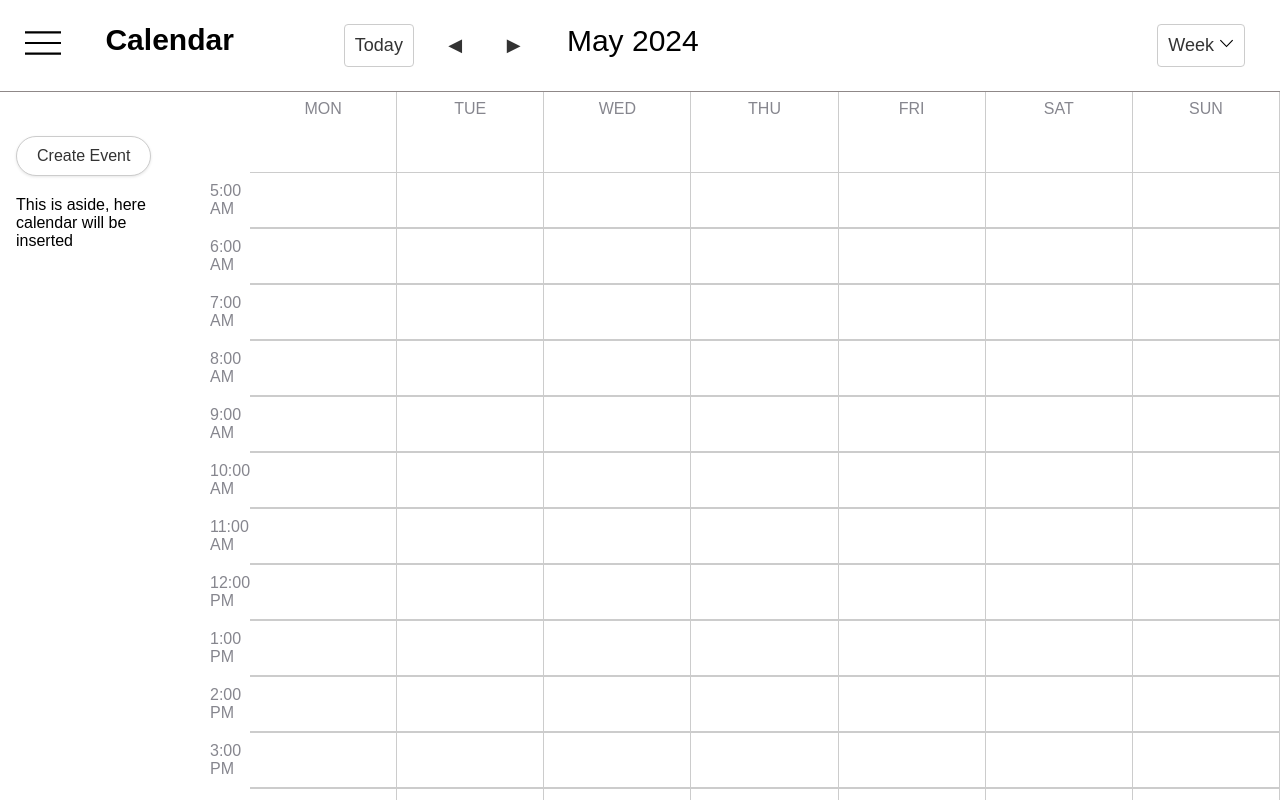
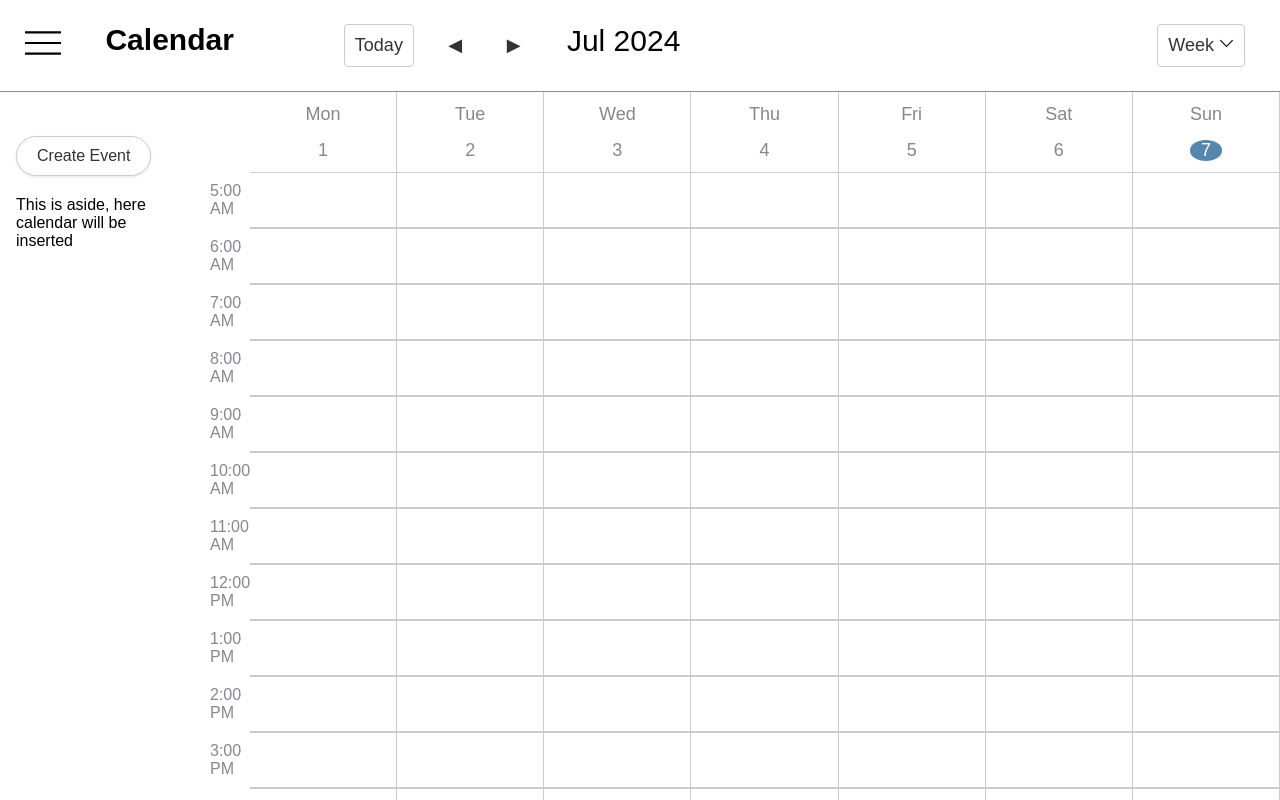
Before and after one commit to RokasMesk/Google_Calendar_v2, a plain HTML site: page index.html in a window 1280 px wide. Drawn offline with Linux system fonts and the light colour scheme.

Commit message:
header-buttons-functionality

```diff
--- /dev/null
+++ b/css/header.css
@@ -0,0 +1,26 @@
+.day {
+    display: flex;
+    align-items: center;
+    justify-content: center;
+    flex-direction: column;
+    padding: 0.5em;
+    background-color: var(--background-color);
+    border-right: 1px solid #ccc;
+    position: relative;
+}
+
+.day-number {
+    margin-top: 5px;
+    font-size: 18px;
+    margin-top: 15px;
+}
+.day-name{
+    font-size: 18px;
+}
+.current-day .day-number {
+    background-color: rgb(85, 135, 173);
+    color: white;
+    width: 25%;
+    text-align: center;
+    border-radius: 50%;
+}
--- a/index.html
+++ b/index.html
@@ -6,6 +6,7 @@
     <title>Google Calendar Clone</title>
     <link rel="stylesheet" href="./css/styles.css">
     <link rel="stylesheet" href="./css/event-modal.css">
+    <link rel="stylesheet" href="./css/header.css">
 </head>
 <body>
     <header class="calendar-header">
@@ -19,10 +20,10 @@
                 <span class="calendar-title">Calendar</span>
             </div>
             <div class="header-group-controls">
-                <button class="header-button">Today</button>
-                <button class="header-button no-border">◀</button>
-                <button class="header-button no-border">▶</button>
-                <span class="current-month">May 2024</span>
+                <button class="header-button" id="todayButton">Today</button>
+                <button class="header-button no-border" id="previousWeekButton">◀</button>
+                <button class="header-button no-border" id="nextWeekButton">▶</button>
+                <span class="current-month" id="currentMonthAndDay">May 2024</span>
             </div>
         </div>
         <div class="header-part">
@@ -39,13 +40,7 @@
     </aside>
     <main class="calendar-main">
         <div class="week-header">
-            <div class="day">MON</div>
-            <div class="day">TUE</div>
-            <div class="day">WED</div>
-            <div class="day">THU</div>
-            <div class="day">FRI</div>
-            <div class="day">SAT</div>
-            <div class="day">SUN</div>
+
         </div>
         <div class="time-column">
             <div class="timestamp">5:00 AM</div>
--- a/js/calendar.js
+++ b/js/calendar.js
@@ -10,3 +10,34 @@ export function renderCalendarCells() {
         }
     });
 }
+function getStartOfWeek(date) {
+    const day = date.getDay();
+    const diff = date.getDate() - day + (day === 0 ? -6 : 1);
+    return new Date(date.setDate(diff));
+}
+function isToday(date) {
+    const today = new Date();
+    return date.getDate() === today.getDate() &&
+           date.getMonth() === today.getMonth() &&
+           date.getFullYear() === today.getFullYear();
+}
+export function renderWeekHeader(dateToRender) {
+    const weekHeader = document.querySelector('.week-header');
+    weekHeader.innerHTML='';
+
+    const startOfWeek = getStartOfWeek(dateToRender);
+    const wholeWeekHeader = document.createElement('div');
+    wholeWeekHeader.className = 'day'
+    for (let i = 0; i < 7; i++) {
+        const day = new Date(startOfWeek);
+        day.setDate(day.getDate() + i);
+        const dayName = day.toLocaleDateString('en-US', { weekday: 'short' });
+        const dayHeader = document.createElement('div');
+        dayHeader.className = 'day';
+        dayHeader.innerHTML = `<span class='day-name'>${dayName}</span><span class="day-number">${day.getDate()}</span>`;
+        if (isToday(day)) {
+            dayHeader.classList.add('current-day');
+        }
+        weekHeader.appendChild(dayHeader);
+    }
+}
--- /dev/null
+++ b/js/header.js
@@ -0,0 +1,34 @@
+import { renderWeekHeader} from './calendar.js'
+let currentDate = new Date();
+
+function updateCurrentYearAndMonth(){
+    const currentMonthAndDaySpan = document.getElementById('currentMonthAndDay');
+    const options = { year: 'numeric', month: 'short' };
+    currentMonthAndDaySpan.textContent = currentDate.toLocaleDateString('en-US', options);
+}
+function switchWeeks(days) {
+    currentDate.setDate(currentDate.getDate() + days);
+    updateCurrentYearAndMonth();
+    renderWeekHeader(currentDate);
+
+}
+
+function eventListenerForSwitchingWeeksButton() {
+    document.getElementById('todayButton').addEventListener('click', () => {
+        currentDate = new Date();
+        switchWeeks(0);
+    });
+
+    document.getElementById('previousWeekButton').addEventListener('click', () => {
+        switchWeeks(-7);
+    });
+
+    document.getElementById('nextWeekButton').addEventListener('click', () => {
+        switchWeeks(7);
+    });
+}
+
+export function addEventListenersToHeaderButtons(){
+    updateCurrentYearAndMonth();
+    eventListenerForSwitchingWeeksButton();
+}
--- a/js/main.js
+++ b/js/main.js
@@ -1,9 +1,12 @@
-import { renderCalendarCells } from './calendar.js';
+import { renderCalendarCells, renderWeekHeader } from './calendar.js';
 import { initModalEventListeners } from './modal.js';
-
+import { addEventListenersToHeaderButtons} from './header.js';
+const currentDate = new Date();
 function init() {
     renderCalendarCells();
     initModalEventListeners();
+    renderWeekHeader(currentDate);
+    addEventListenersToHeaderButtons();
 }
 
 init();
```
